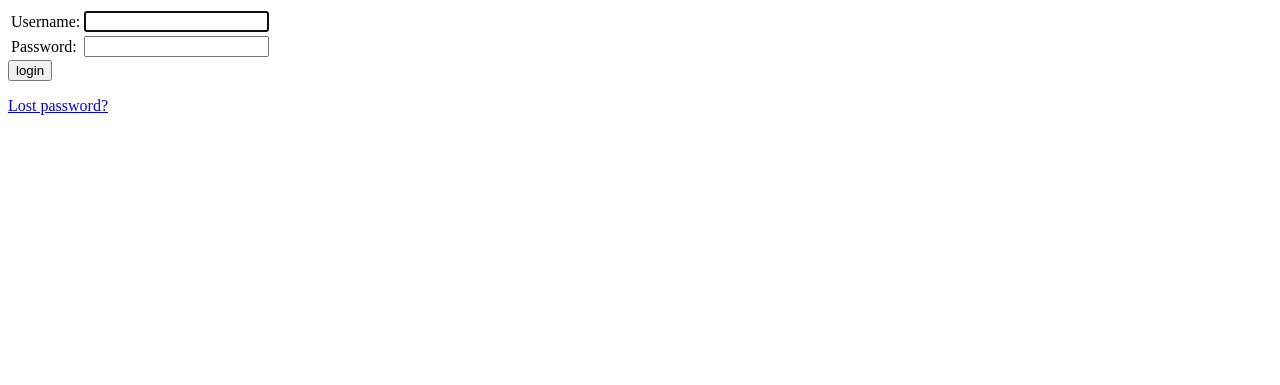
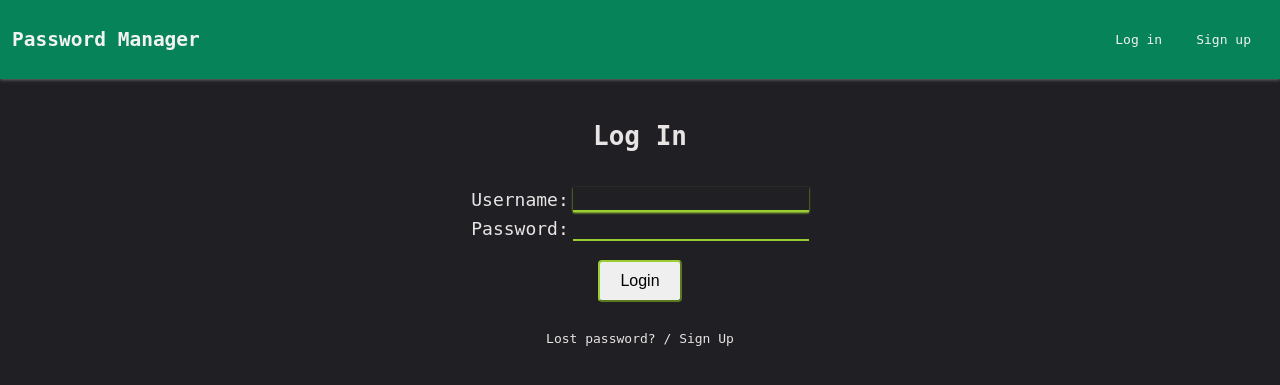
Before and after one commit to AntoineMauboussin/django_lc, a Django app: page /accounts/login/ in a window 1280 px wide. Shown: the top 385 px of the page. Run offline with Django 4.2, Linux system fonts and the light colour scheme.

Commit message:
style on log pages

```diff
--- a/src/project/static/css/app.css
+++ b/src/project/static/css/app.css
@@ -15,6 +15,24 @@ a:hover {
     cursor: pointer;
 }
 
+.button {
+    font-size: 16px;
+    padding: 10px 20px;
+    text-transform: capitalize;
+    border-radius: 4px;
+    border: 2px outset yellowgreen;
+}
+
+.button:hover {
+    cursor: pointer;
+    border: 2px inset yellowgreen;
+}
+
+.button:active {
+    color: yellowgreen;
+    background-color: black;
+}
+
 #index_page {
     margin: 24px;
     display: flex;
@@ -28,7 +46,8 @@ a:hover {
 }
 
 #index_page .lock{
-    width: 50vw;
+    width: 25vw;
+    min-width: 200px;
     filter: invert(100%);
     border-radius: 25%;
     box-shadow: 0px 0px 4px purple;
--- /dev/null
+++ b/src/project/static/css/logs.css
@@ -0,0 +1,54 @@
+.logs {
+    display: flex;
+    flex-direction: column;
+    justify-content: center;
+    align-items: center;
+    gap: 16px;
+    margin-top: 24px;
+}
+
+.logs form {
+    font-size: 18px;
+    display: flex;
+    flex-direction: column;
+    align-items: center;
+    gap: 16px;
+}
+
+.logs form table input{
+    font-size: 18px;
+    font-family: monospace;
+    background-color: transparent;
+    border: none;
+    border-bottom: 2px solid yellowgreen;
+    color: aqua;
+    text-align: end;
+}
+
+.logs form input:focus-visible{
+    outline: none;
+    box-shadow: 0px 1px 2px yellowgreen;
+}
+
+.logs .links-info {
+    display: flex;
+    gap: 16px;
+}
+
+.logs .links-info a:hover {
+    text-decoration: underline;
+}
+
+.logs .error {
+    color: rgb(255, 42, 42);
+}
+
+.logs th {
+    font-weight: 100;
+    text-align: end;
+    vertical-align: bottom;
+}
+
+.logs .errorlist {
+    color: rgb(255, 42, 42);
+}
--- a/src/project/templates/registration/login.html
+++ b/src/project/templates/registration/login.html
@@ -1,17 +1,32 @@
+{% load static %}
+<!DOCTYPE html>
+<html>
 
+<head>
+  <meta charset="utf-8">
+  <meta name="viewport" content="width=device-width, initial-scale=1">
+  <title>Password Manager</title>
+  <link rel="stylesheet" href="{% static 'css/app.css' %}" type="text/css">
+  <link rel="stylesheet" href="{% static 'css/logs.css' %}" type="text/css">
+  <link rel="stylesheet" href="{% static 'css/navigation_bar.css' %}" type="text/css">
+</head>
 
+<body>
+  {% include 'navigation_bar.html' %}
+  <div class="logs">
+    <h1>Log In</h1>
     {% block content %}
 
     {% if form.errors %}
-    <p>Your username and password didn't match. Please try again.</p>
+    <h2 class="error">Your username and password didn't match. Please try again.</h2>
     {% endif %}
 
     {% if next %}
     {% if user.is_authenticated %}
-      <p>Your account doesn't have access to this page. To proceed,
-      please login with an account that has access.</p>
+    <h2>Your account doesn't have access to this page. To proceed,
+      please login with an account that has access.</h2>
     {% else %}
-      <p>Please login to see this page.</p>
+    <h2>Please login to see this page.</h2>
     {% endif %}
     {% endif %}
 
@@ -27,11 +42,17 @@
           <td>{{ form.password }}</td>
         </tr>
       </table>
-    <input type="submit" value="login">
-    <input type="hidden" name="next" value="{{ next }}">
+      <input class="button" type="submit" value="login">
     </form>
 
     {# Assumes you setup the password_reset view in your URLconf #}
-  <p><a href="{% url 'password_reset' %}">Lost password?</a></p>
+    <div class="links-info">
+      <p><a href="{% url 'password_reset' %}">Lost password?</a> / <a href="{% url 'register' %}">Sign Up</a></p>
+    </div>
 
     {% endblock %}
+
+  </div>
+</body>
+
+</html>
```
Also changed, not shown: src/project/app/forms.py (+5 -5 lines), src/project/templates/registration/register.html (+23 -2 lines). Lines whose indentation alone changed are shown as unchanged.
